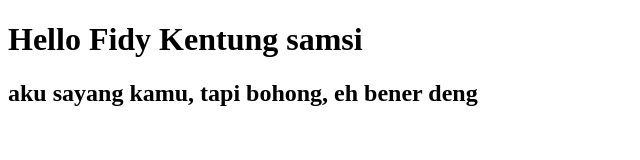
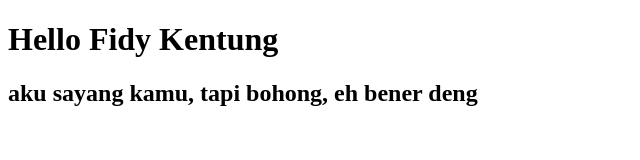
Before and after one commit to hellopian/RevoU_Test2, a plain HTML site: page index.html in a window 1280 px wide. Shown: the whole page, without its empty margins (0-640 px from the left). Drawn offline with Linux system fonts and the light colour scheme.

Commit message:
Update H1

```diff
--- a/index.html
+++ b/index.html
@@ -4,7 +4,7 @@
         <title> Test</title>
     </head>
     <body>
-        <h1>Hello Fidy Kentung samsi </h1>
+        <h1>Hello Fidy Kentung </h1>
         <h2>aku sayang kamu, tapi bohong, eh bener deng </h2>
     </body>
 </html>
```
